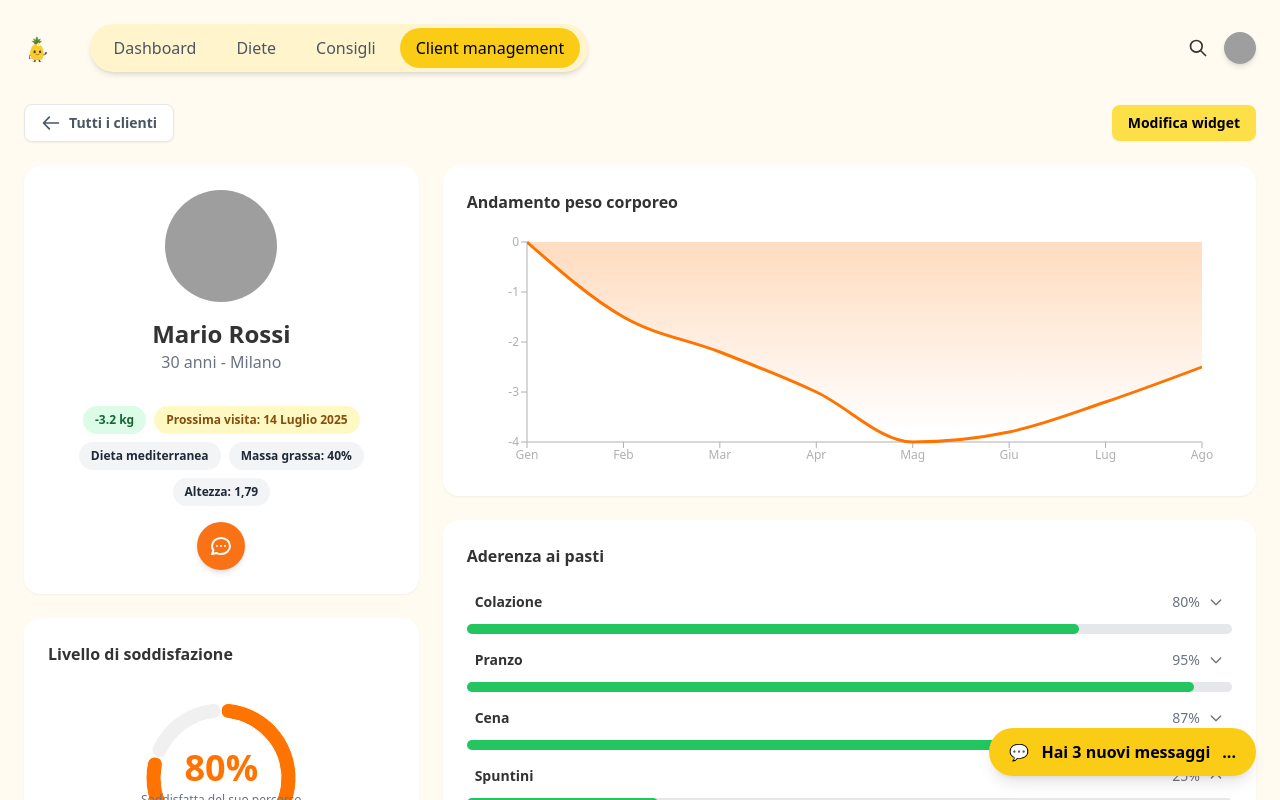
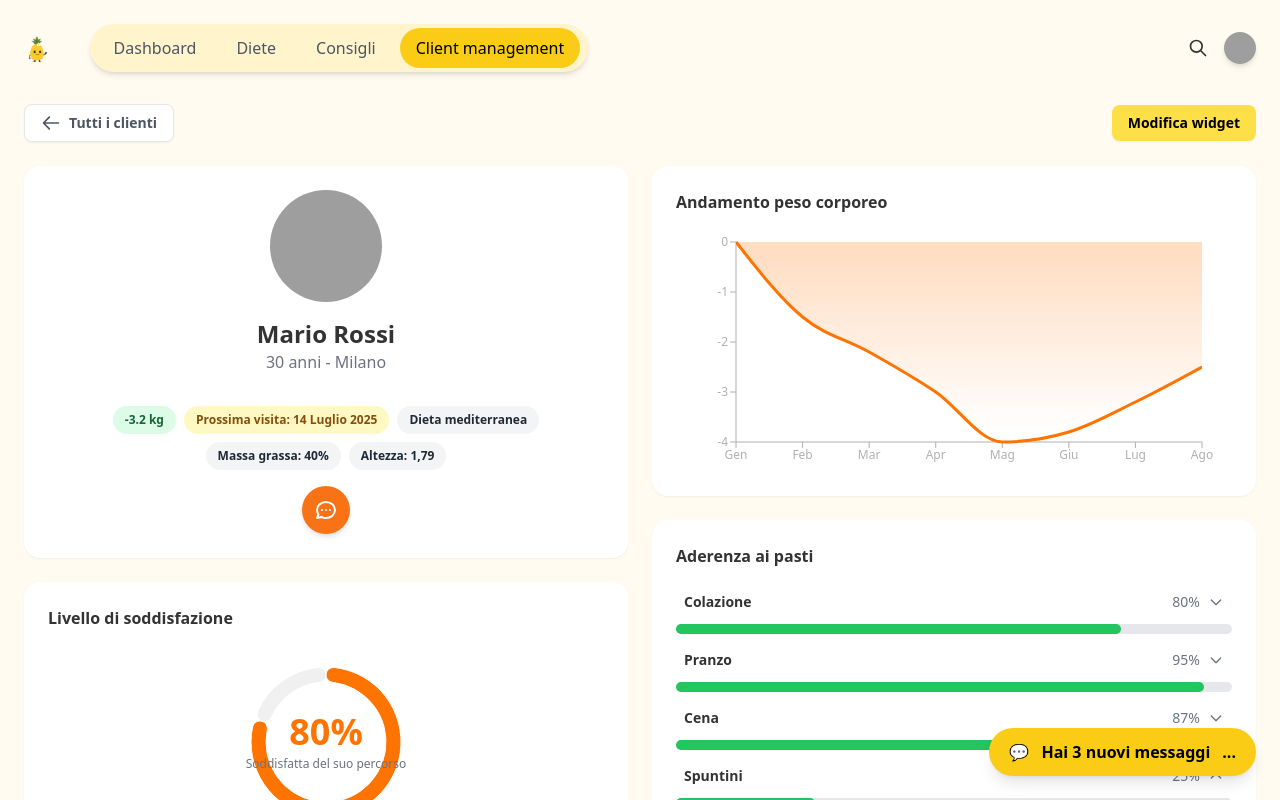
Before and after one commit to Alino777/ainana-cm, a React (Vite) app: page / in a window 1280 px wide. Both pictures are taken after a click on the element 169 px from the left and 310 px from the top of the page. Shown: the top 800 px of the page. Built offline with nearby package versions, Linux system fonts and the light colour scheme; grey boxes are pictures that could not be loaded.

Commit message:
Update navbar: added logo.png and active tab highlight

```diff
--- a/src/App.jsx
+++ b/src/App.jsx
@@ -341,7 +341,7 @@ function GaugeChart({ value, color, label }) {
 }
 
 // =================================================================
-// --- VISTA DETTAGLIO CLIENTE ---
+// --- VISTA DETTAGLIO CLIENTE (CON LAYOUT CORRETTO A 2 COLONNE) ---
 // =================================================================
 function ClientDetailView({ client, onBack }) {
   const weightData = [
@@ -358,6 +358,7 @@ function ClientDetailView({ client, onBack }) {
 
   return(
       <div className="flex flex-col gap-6">
+          {/* Header con pulsanti */}
           <div className="flex justify-between items-center">
                <button onClick={onBack} className="flex items-center gap-2 text-sm font-semibold text-gray-600 bg-white px-4 py-2 rounded-lg shadow-sm border border-gray-200 hover:bg-gray-50">
                   <BackIcon />
@@ -368,8 +369,12 @@ function ClientDetailView({ client, onBack }) {
               </button>
           </div>
 
-            <div className="grid grid-cols-1 lg:grid-cols-3 gap-6">
-                <div className="lg:col-span-1 flex flex-col gap-6">
+          {/* Griglia principale a 2 colonne per i widget */}
+          <div className="grid grid-cols-1 lg:grid-cols-2 gap-6 items-start">
+
+              {/* --- COLONNA SINISTRA --- */}
+              <div className="flex flex-col gap-6">
+                  {/* Card Profilo Dettagliata */}
                   <div className="bg-white rounded-2xl p-6 shadow-sm flex flex-col items-center text-center">
                       <img src={client.avatar} alt={client.name} className="w-28 h-28 rounded-full object-cover mb-4" />
                       <h2 className="text-2xl font-bold">{client.name}</h2>
@@ -386,6 +391,7 @@ function ClientDetailView({ client, onBack }) {
                       </button>
                   </div>
 
+                  {/* Card Livello di Soddisfazione */}
                   <div className="bg-white rounded-2xl p-6 shadow-sm">
                       <h3 className="font-bold mb-4">Livello di soddisfazione</h3>
                       <GaugeChart value={client.details.satisfaction} color="#FF7300" label="Soddisfatta del suo percorso" />
@@ -393,6 +399,8 @@ function ClientDetailView({ client, onBack }) {
                           <button className="text-sm text-gray-600 font-semibold hover:underline">Dettagli</button>
                       </div>
                   </div>
+
+                   {/* Card Livello di Benessere */}
                    <div className="bg-white rounded-2xl p-6 shadow-sm">
                       <h3 className="font-bold mb-4">Livello di benessere</h3>
                       <GaugeChart value={client.details.wellness} color="#FFC107" label="Buono" />
@@ -400,9 +408,26 @@ function ClientDetailView({ client, onBack }) {
                           <button className="text-sm text-gray-600 font-semibold hover:underline">Dettagli</button>
                       </div>
                    </div>
+
+                  {/* Card Biomarcatori */}
+                   <div className="bg-white rounded-2xl p-6 shadow-sm">
+                      <h3 className="font-bold mb-4">Biomarcatori</h3>
+                       <div className="space-y-4">
+                          <div>
+                              <div className="flex justify-between text-sm mb-1 font-semibold"><span>Microbioma</span><span>Buono</span></div>
+                              <div className="w-full bg-gray-200 rounded-full h-2.5"><div className="bg-green-500 h-2.5 rounded-full" style={{ width: `85%` }}></div></div>
+                          </div>
+                           <div>
+                              <div className="flex justify-between text-sm mb-1 font-semibold"><span>Indice-glicemico</span><span>Media</span></div>
+                              <div className="w-full bg-gray-200 rounded-full h-2.5"><div className="bg-yellow-500 h-2.5 rounded-full" style={{ width: `55%` }}></div></div>
+                          </div>
+                       </div>
+                  </div>
               </div>
 
-                <div className="lg:col-span-2 flex flex-col gap-6">
+              {/* --- COLONNA DESTRA --- */}
+              <div className="flex flex-col gap-6">
+                  {/* Card Grafico Peso */}
                   <div className="bg-white rounded-2xl p-6 shadow-sm">
                       <h3 className="font-bold mb-2">Andamento peso corporeo</h3>
                       <ResponsiveContainer width="100%" height={250}>
@@ -420,30 +445,22 @@ function ClientDetailView({ client, onBack }) {
                            </AreaChart>
                       </ResponsiveContainer>
                   </div>
+                  {/* Card Aderenza Pasti */}
                    <div className="bg-white rounded-2xl p-6 shadow-sm">
                       <h3 className="font-bold mb-4">Aderenza ai pasti</h3>
                       <div className="space-y-2">
                           {Object.entries(client.details.adherence).map(([meal, value]) => (
-                                <AdherenceItem key={meal} meal={meal} value={value} isOpen={openMeal === meal} onClick={() => handleMealClick(meal)} />
+                              <AdherenceItem
+                                  key={meal}
+                                  meal={meal}
+                                  value={value}
+                                  isOpen={openMeal === meal}
+                                  onClick={() => handleMealClick(meal)}
+                              />
                           ))}
                       </div>
                    </div>
-                </div>
-
-                <div className="lg:col-span-3 grid grid-cols-1 md:grid-cols-2 gap-6">
-                     <div className="bg-white rounded-2xl p-6 shadow-sm">
-                        <h3 className="font-bold mb-4">Biomarcatori</h3>
-                         <div className="space-y-4">
-                            <div>
-                                <div className="flex justify-between text-sm mb-1 font-semibold"><span>Microbioma</span><span>Buono</span></div>
-                                <div className="w-full bg-gray-200 rounded-full h-2.5"><div className="bg-green-500 h-2.5 rounded-full" style={{ width: `85%` }}></div></div>
-                            </div>
-                             <div>
-                                <div className="flex justify-between text-sm mb-1 font-semibold"><span>Indice-glicemico</span><span>Media</span></div>
-                                <div className="w-full bg-gray-200 rounded-full h-2.5"><div className="bg-yellow-500 h-2.5 rounded-full" style={{ width: `55%` }}></div></div>
-                            </div>
-                         </div>
-                    </div>
+                   {/* Card Età Biologica */}
                    <div className="bg-white rounded-2xl p-6 shadow-sm">
                       <h3 className="font-bold mb-4">Età biologica</h3>
                       <div className="space-y-3">
@@ -463,7 +480,6 @@ function ClientDetailView({ client, onBack }) {
       </div>
   )
 }
-
 
 // =================================================================
 // --- VISTA DASHBOARD COMPLETA (CORRETTA E VERIFICATA) ---
```
Lines whose indentation alone changed are shown as unchanged.
